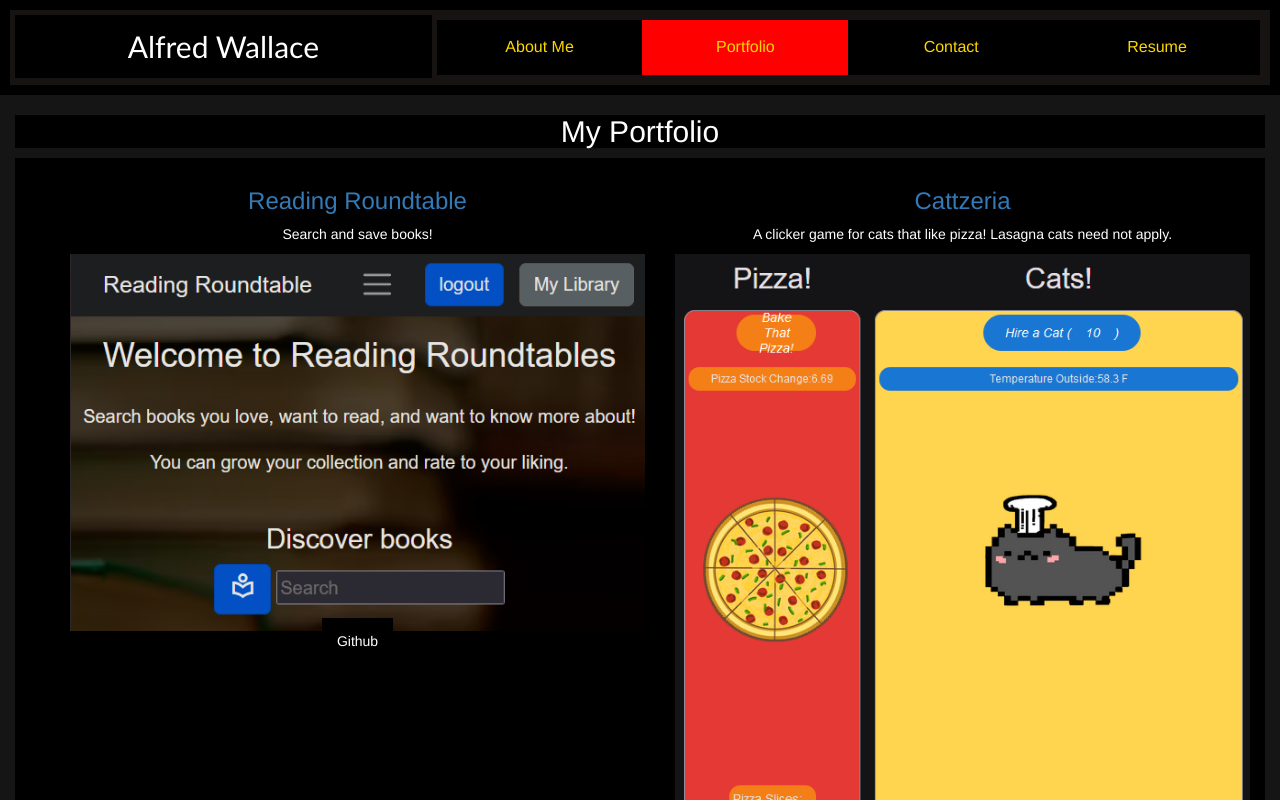
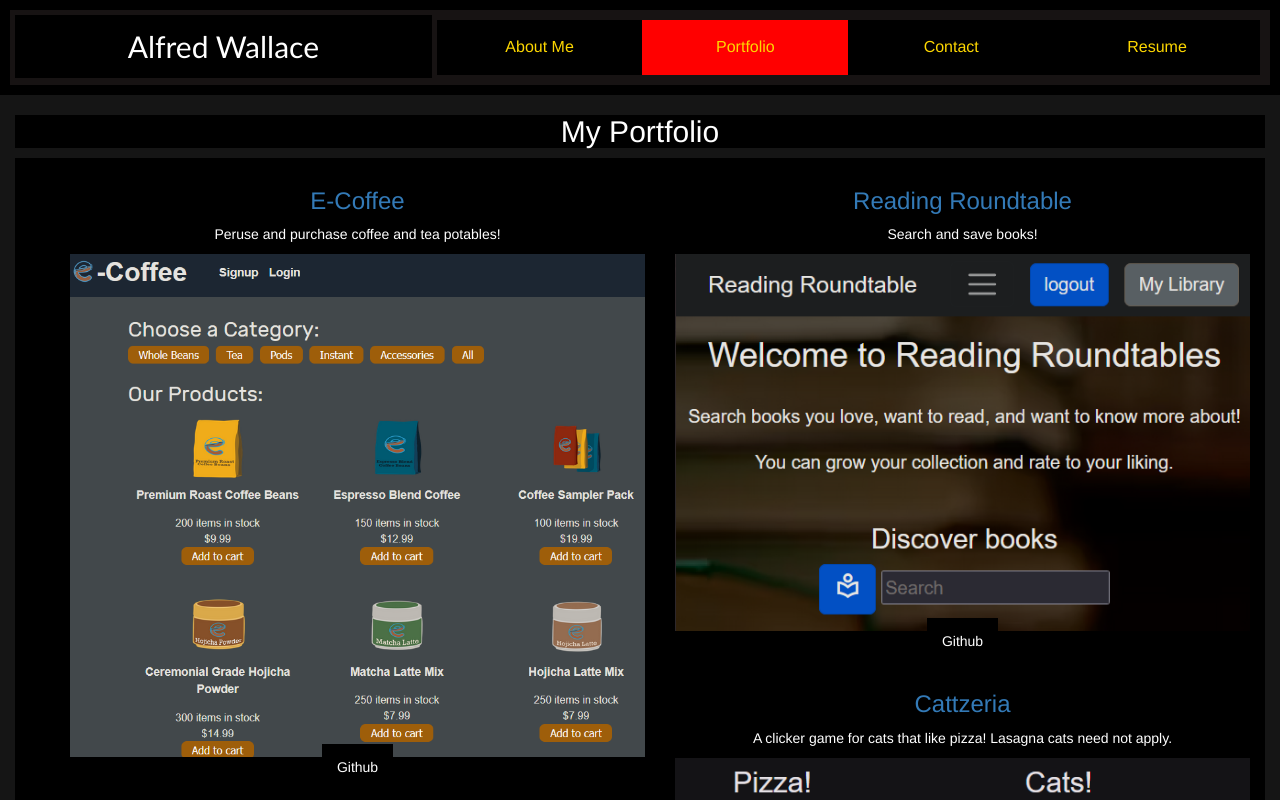
Before and after one commit to alfwall/portfolio-redux, a React (Vite) app: page /portfolio in a window 1280 px wide. Shown: the top 800 px of the page. Built offline with nearby package versions, Linux system fonts and the light colour scheme.

Commit message:
Added link to ecoffee app

```diff
--- a/src/App/Portfolio/index.jsx
+++ b/src/App/Portfolio/index.jsx
@@ -4,6 +4,13 @@ import Project from "../Project"
 import "./index.css"
 
 let myProjects = [
+    {
+        name: "E-Coffee",
+        url: "https://e-coffee-7d6cb3a5dc4c.herokuapp.com/",
+        github: "https://github.com/lelisiario/E-Coffee",
+        description: "Peruse and purchase coffee and tea potables!",
+        image: "../../ecoffee-screenie.png"
+    },
     {
         name: "Reading Roundtable",
         url: "https://reading-roundtable-a1d1097f86e5.herokuapp.com/login",
```
Also changed, not shown: public/ecoffee-screenie.png (added).
